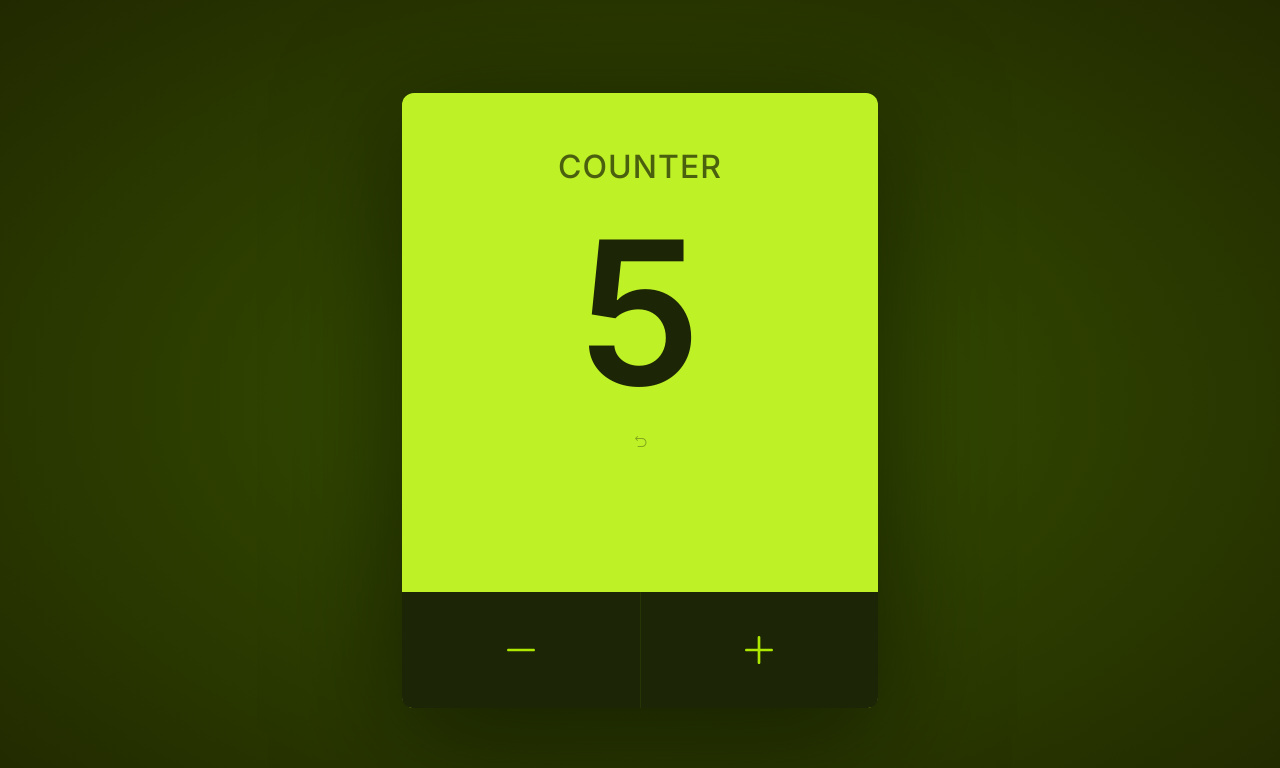
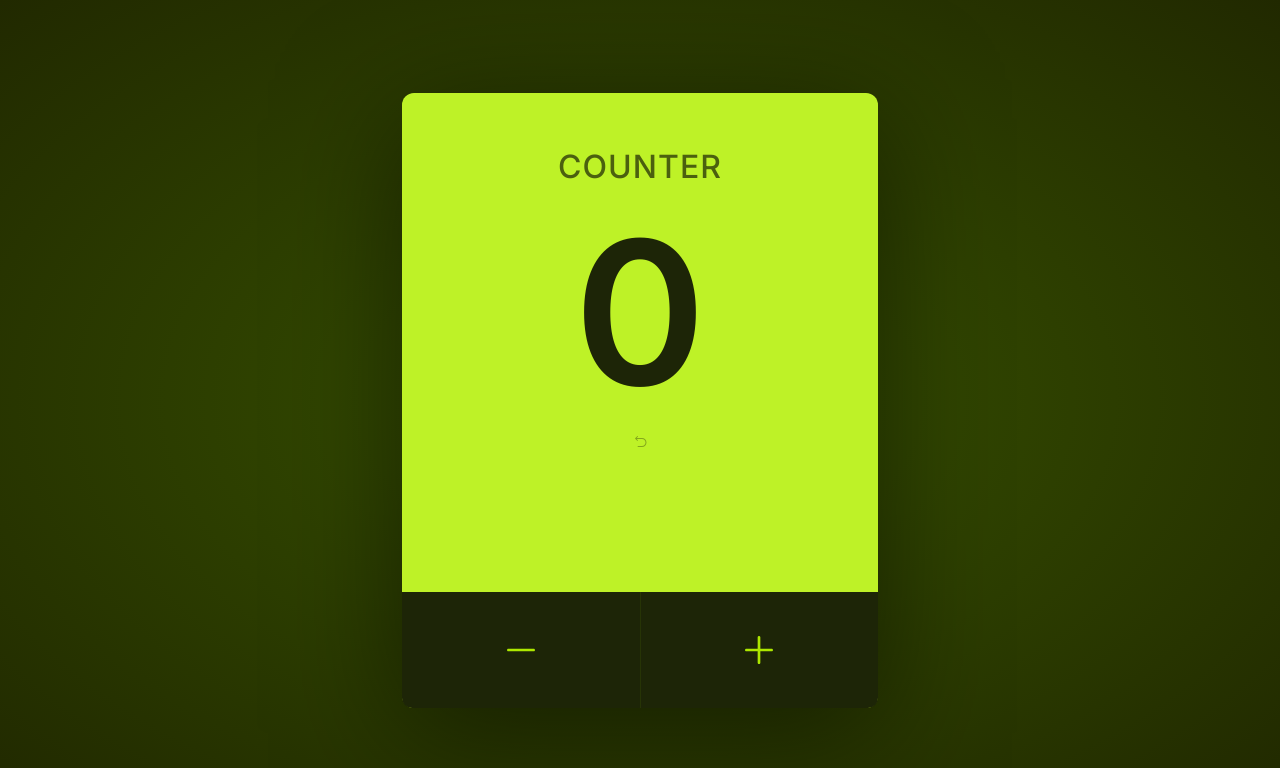
Before and after one commit to JakeJeongAiden/fancy-counter, a React (Vite) app in the folder @4.4.1/: page / in a window 1280 px wide. Shown: the top 768 px of the page. Built offline with nearby package versions, Linux system fonts and the light colour scheme.

Commit message:
react prop types off

```diff
--- a/@4.4.1/src/Card.jsx
+++ b/@4.4.1/src/Card.jsx
@@ -5,7 +5,7 @@ import Title from './Title'
 import { useState } from 'react'
 
 export default function Card () {
-  const [number, setNumber] = useState(5)
+  const [number, setNumber] = useState(0)
   return (
     <div className='card'>
       <Title />
```
Also changed, not shown: @4.4.1/.eslintrc.cjs.
